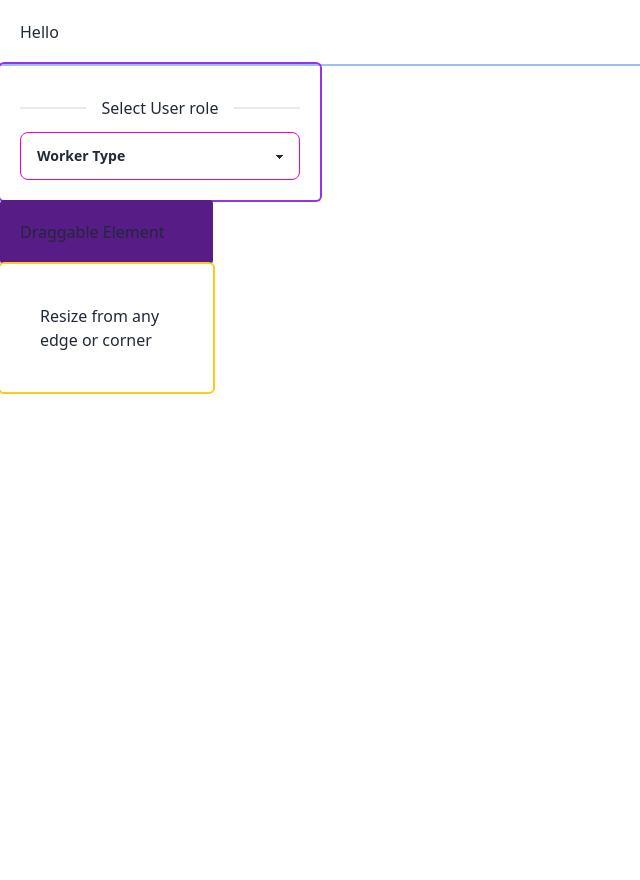
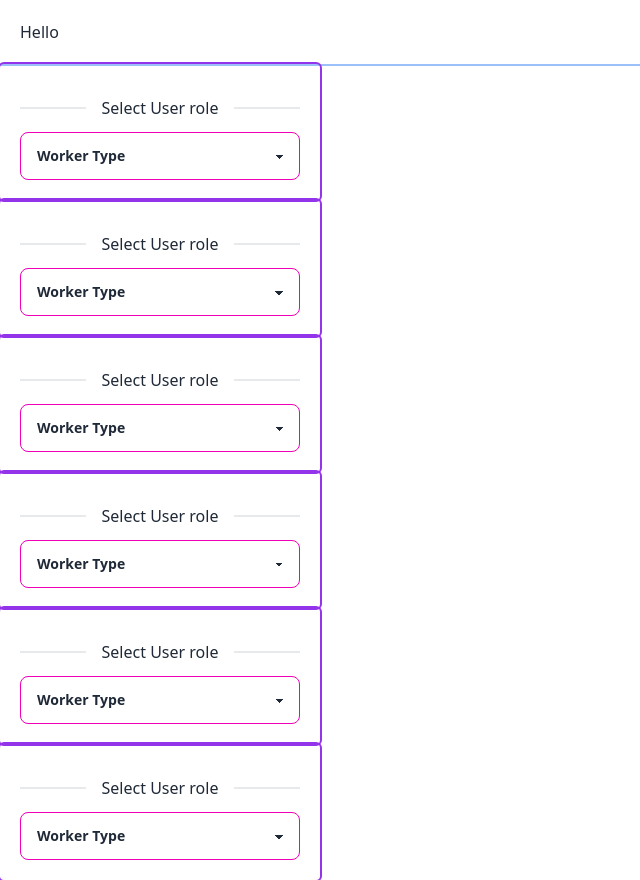
Before and after one commit to sabbirkuasha/fabricJsLearning, a website: page src/interactJs.html in a window 1280 px wide. Shown: the whole page, without its empty margins (0-640 px from the left). Before the commit the page ends 800 px from the top, so only its background shows below. Drawn offline with nearby package versions, Linux system fonts and the light colour scheme.

Commit message:
fabric js BOX

```diff
--- a/src/index.html
+++ b/src/index.html
@@ -22,6 +22,7 @@
 
     <canvas id="canvas" class="text-center m-auto ring-2"></canvas>
     <script src="fabric.js"></script>
-    <script src="main.js" defer></script>
+    <!-- <script src="main.js" defer></script> -->
+    <script src="fabricBox.js" defer></script>
   </body>
 </html>
--- a/src/interactJs.html
+++ b/src/interactJs.html
@@ -27,8 +27,68 @@
         </select>
       </div>
     </div>
+    <div
+      class="draggable w-1/4 ring-2 ring-purple-600 rounded p-5 touch-none select-none"
+    >
+      <div class="divider">Select User role</div>
+      <div class="w-full flex-row justify-center">
+        <select class="select select-secondary w-full max-w-xs">
+          <option disabled selected>Worker Type</option>
+          <option>Operator</option>
+          <option>Manager</option>
+        </select>
+      </div>
+    </div>
+    <div
+      class="draggable w-1/4 ring-2 ring-purple-600 rounded p-5 touch-none select-none"
+    >
+      <div class="divider">Select User role</div>
+      <div class="w-full flex-row justify-center">
+        <select class="select select-secondary w-full max-w-xs">
+          <option disabled selected>Worker Type</option>
+          <option>Operator</option>
+          <option>Manager</option>
+        </select>
+      </div>
+    </div>
+    <div
+      class="draggable w-1/4 ring-2 ring-purple-600 rounded p-5 touch-none select-none"
+    >
+      <div class="divider">Select User role</div>
+      <div class="w-full flex-row justify-center">
+        <select class="select select-secondary w-full max-w-xs">
+          <option disabled selected>Worker Type</option>
+          <option>Operator</option>
+          <option>Manager</option>
+        </select>
+      </div>
+    </div>
+    <div
+      class="draggable w-1/4 ring-2 ring-purple-600 rounded p-5 touch-none select-none"
+    >
+      <div class="divider">Select User role</div>
+      <div class="w-full flex-row justify-center">
+        <select class="select select-secondary w-full max-w-xs">
+          <option disabled selected>Worker Type</option>
+          <option>Operator</option>
+          <option>Manager</option>
+        </select>
+      </div>
+    </div>
+    <div
+      class="draggable w-1/4 ring-2 ring-purple-600 rounded p-5 touch-none select-none"
+    >
+      <div class="divider">Select User role</div>
+      <div class="w-full flex-row justify-center">
+        <select class="select select-secondary w-full max-w-xs">
+          <option disabled selected>Worker Type</option>
+          <option>Operator</option>
+          <option>Manager</option>
+        </select>
+      </div>
+    </div>
 
-    <div
+    <!-- <div
       class="draggable2 w-1/6 bg-purple-900 rounded p-5 touch-none select-none"
     >
       Draggable Element
@@ -37,7 +97,7 @@
       class="resize-drag w-1/6 rounded p-10 ring-2 ring-yellow-400 touch-none box-border"
     >
       Resize from any edge or corner
-    </div>
+    </div> -->
 
     <script src="https://cdn.jsdelivr.net/npm/interactjs/dist/interact.min.js"></script>
     <script src="js/int.js" defer></script>
```
Also changed, not shown: src/fabricBox.js (added, +47 -0 lines).
